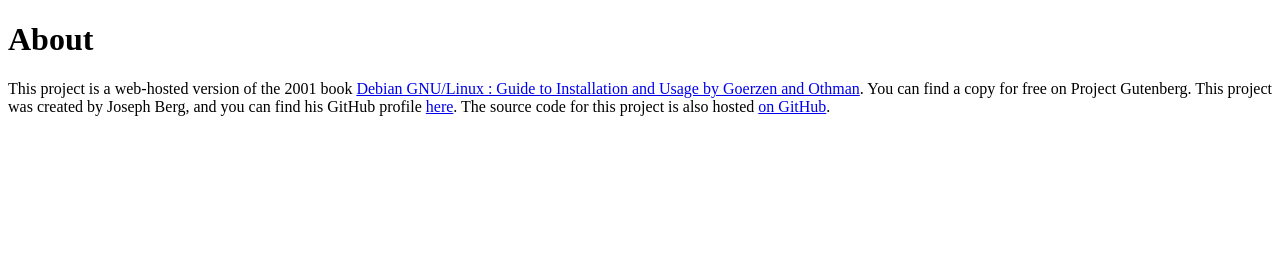
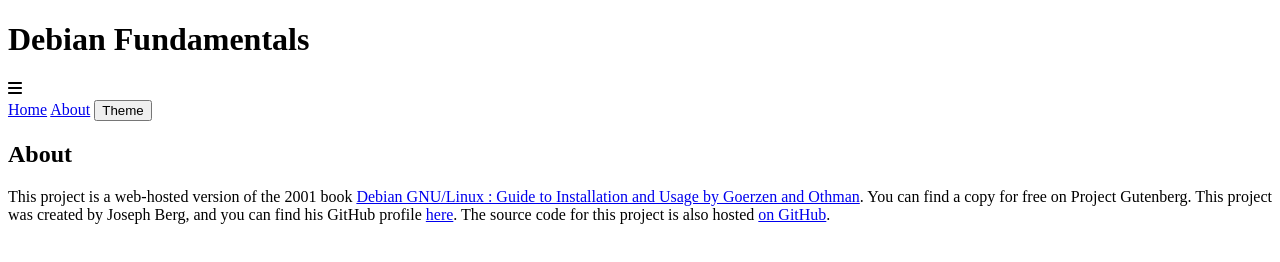
Before and after one commit to mharelstad2/sqc-project-bojerg, a website: page public/about.html in a window 1280 px wide. Drawn offline with nearby package versions, Linux system fonts and the light colour scheme.

Commit message:
Setting up css and js/jQuery + navigation

```diff
--- a/public/about.html
+++ b/public/about.html
@@ -4,15 +4,29 @@
   <meta charset="utf-8">
   <meta name="viewport" content="width=device-width, initial-scale=1">
   <link rel="stylesheet" href="./style.css">
+  <script src="https://ajax.googleapis.com/ajax/libs/jquery/3.7.0/jquery.min.js" type="text/javascript"></script>
+  <script src="scripts.js" type="text/javascript"></script>
   <title>Debian Fundamentals: About</title>
 </head>
 <body>
-  <h1>About</h1>
-  <p>
-	This project is a web-hosted version of the 2001 book <a href="https://www.gutenberg.org/ebooks/6527" target="#">Debian GNU/Linux : Guide to Installation and Usage by Goerzen and Othman</a>.
-	You can find a copy for free on Project Gutenberg. This project was created by Joseph Berg, and you can find his GitHub profile <a href="https://github.com/bojerg" target="#">here</a>.
-	The source code for this project is also hosted <a href="https://github.com/it-sd-sqc/sqc-project-bojerg/tree/main" target="#">on GitHub</a>.
-  </p>
+  <header>
+    <h1>Debian Fundamentals</h1>
+    <svg class="bars-icon" xmlns="http://www.w3.org/2000/svg" height="1em" viewBox="0 0 448 512"><!--! Font Awesome Free 6.4.2 by @fontawesome - https://fontawesome.com License - https://fontawesome.com/license (Commercial License) Copyright 2023 Fonticons, Inc. --><path d="M0 96C0 78.3 14.3 64 32 64H416c17.7 0 32 14.3 32 32s-14.3 32-32 32H32C14.3 128 0 113.7 0 96zM0 256c0-17.7 14.3-32 32-32H416c17.7 0 32 14.3 32 32s-14.3 32-32 32H32c-17.7 0-32-14.3-32-32zM448 416c0 17.7-14.3 32-32 32H32c-17.7 0-32-14.3-32-32s14.3-32 32-32H416c17.7 0 32 14.3 32 32z"/></svg>
+	<nav class="nav-bars-dropdown">
+	  <a href="./index.html">Home</a>
+	  <a href="./about.html">About</a>
+	  <button id="dark-mode-btn">Theme</button>
+	</nav>
+  </header>
+  <nav class="sidebar-nav">
+  </nav>
+  <div class="content-div">
+    <h2>About</h2>
+    <p>
+      This project is a web-hosted version of the 2001 book <a href="https://www.gutenberg.org/ebooks/6527" target="#">Debian GNU/Linux : Guide to Installation and Usage by Goerzen and Othman</a>.
+      You can find a copy for free on Project Gutenberg. This project was created by Joseph Berg, and you can find his GitHub profile <a href="https://github.com/bojerg" target="#">here</a>.
+      The source code for this project is also hosted <a href="https://github.com/it-sd-sqc/sqc-project-bojerg/tree/main" target="#">on GitHub</a>.
+    </p>
+  </div>
 </body>
-<script src="scripts.js" type="text/javascript"></script>
 </html>
--- a/public/scripts.js
+++ b/public/scripts.js
@@ -0,0 +1,3 @@
+$( document ).ready(function() {
+	//code here
+});
--- a/public/style.css
+++ b/public/style.css
@@ -0,0 +1,3 @@
+.dark {
+  /* Dark mode stuff here */
+}
```
Also changed, not shown: public/index.html (+17 -2 lines).
